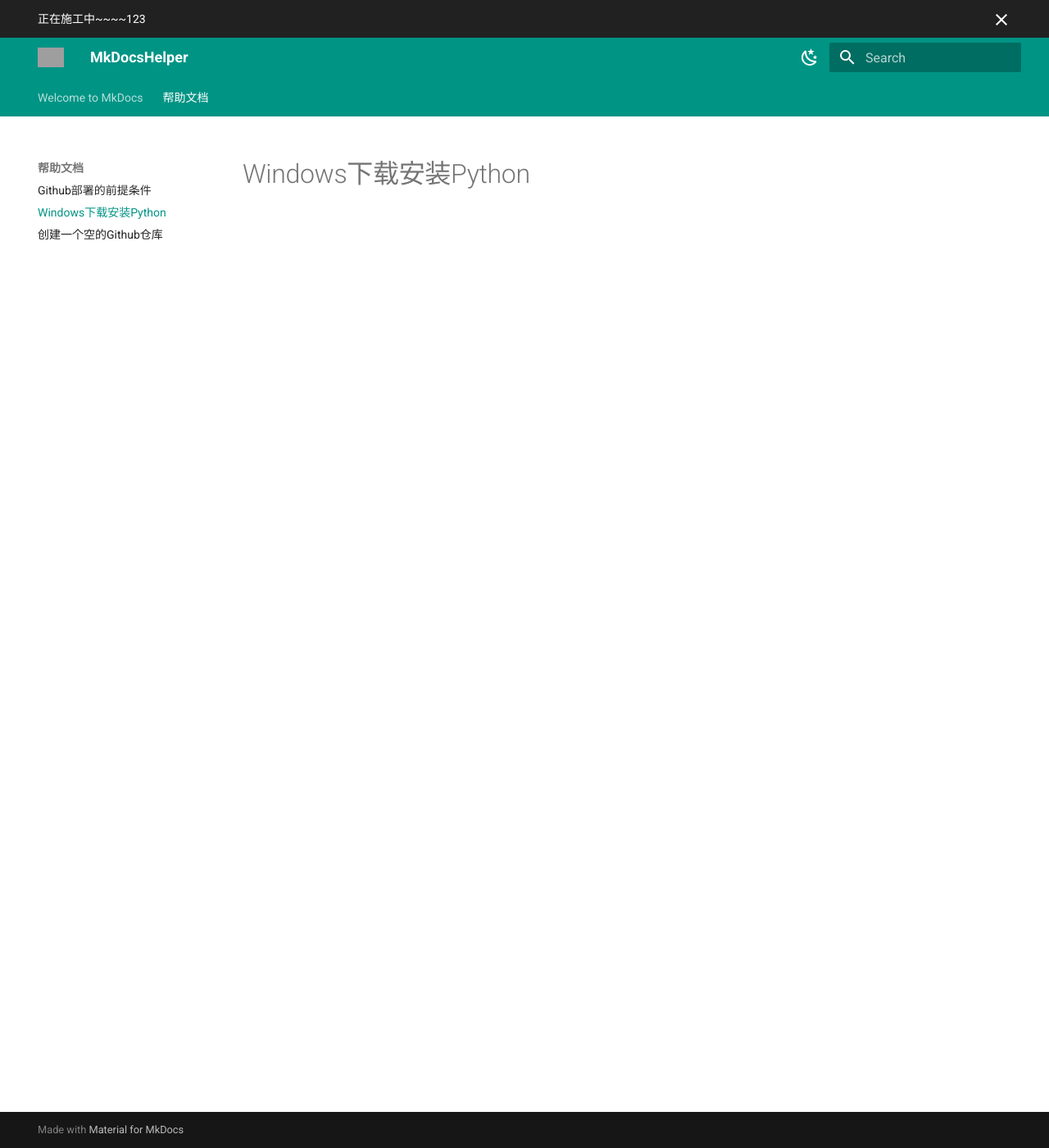
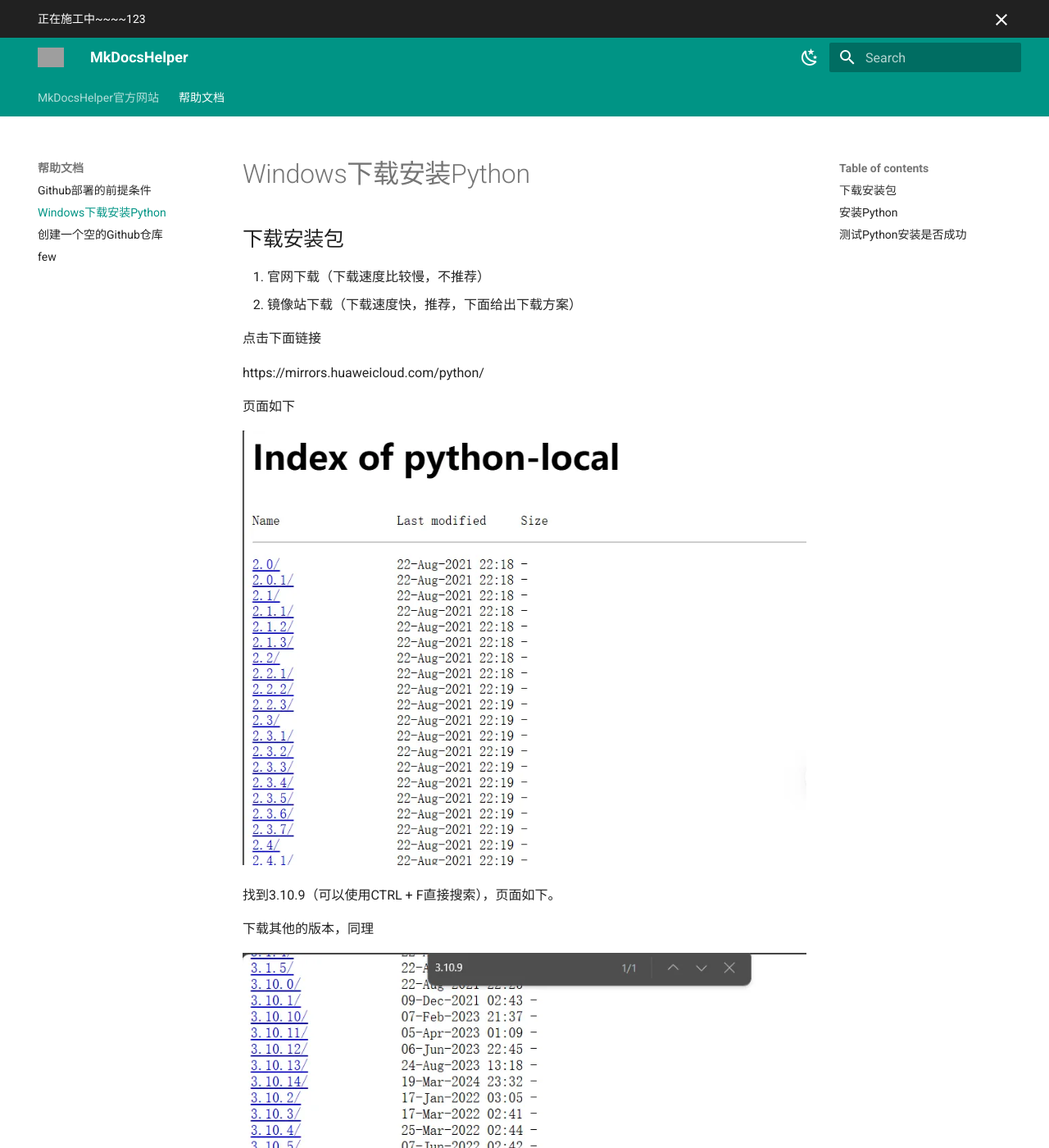
Before and after one commit to wzdworld/mkdocshelper, an MkDocs documentation site: the page built from docs/帮助文档/Windows下载安装Python.md, in a window 1280 px wide and 1400 px high. Shown: the whole window at 82% size. Built offline with MkDocs 1.6.1 and Material for MkDocs 9.7.7, drawn with Linux system fonts in a browser that asks for light colours; nearby versions of some CDN libraries; library files that are not in the unit come from our copies; some of the changed text lies outside the part shown; grey boxes are pictures that could not be loaded.

Commit message:
20240618

````diff
--- a/docs/帮助文档/Windows下载安装Python.md
+++ b/docs/帮助文档/Windows下载安装Python.md
@@ -1 +1,54 @@
 # Windows下载安装Python
+
+## 下载安装包
+
+1. 官网下载（下载速度比较慢，不推荐）
+2. 镜像站下载（下载速度快，推荐，下面给出下载方案）
+
+点击下面链接
+
+https://mirrors.huaweicloud.com/python/
+
+页面如下
+
+![image.png](./assets/1717925013115-6c587499-3332-4ef4-b458-93b4ca0606d4.webp)
+
+找到3.10.9（可以使用CTRL + F直接搜索），页面如下。
+
+下载其他的版本，同理
+
+![image.png](./assets/1717925077434-71c497c7-e945-46a2-83bb-e6f3f1b77029.webp)
+
+点击进入，选择下载python-3.10.9-amd64.exe即可
+
+![image.png](./assets/1717925176368-4f58942a-dea1-4568-8d07-37950e273b9c.webp)
+
+## 安装Python
+
+下载完的安装包是这个样子的，双击打开
+
+![image.png](./assets/1717925295208-d530cb2c-01ed-4a4d-b439-b08e38a0d26d.webp)
+
+勾选Add python.exe to PATH,点击Customize installation
+
+![image.png](./assets/1717925408547-a4ec7a5c-a799-48b7-8338-b00b71fd458f.webp)
+
+点击Next
+
+![image.png](./assets/1717925504598-ae1e96be-cd9d-439b-bfaa-af0ce77987eb.webp)
+
+设置你的Python的安装目录，然后点击安装。下载完之后关闭即可。
+
+![image.png](./assets/1717925617689-ef38489f-863a-4429-b555-b903ba8eae70.webp)
+
+## 测试Python安装是否成功
+
+打开命令行输入
+
+```bash
+python --version
+```
+
+显示类似于如下格式的信息，即表示下载成功
+
+![image.png](./assets/1717925813793-e65dbfa8-3487-40e1-94e7-906d9d29fa1b.webp)
````
Also changed, not shown: docs/index.md (+1 -17 lines), docs/帮助文档/Github部署的前提条件.md (+3 -3 lines), docs/帮助文档/创建一个静态网站项目.md (added, +7 -0 lines), docs/帮助文档/assets/1717925013115-6c587499-3332-4ef4-b458-93b4ca0606d4.webp (added), docs/帮助文档/assets/1717925077434-71c497c7-e945-46a2-83bb-e6f3f1b77029.webp (added), docs/帮助文档/assets/1717925176368-4f58942a-dea1-4568-8d07-37950e273b9c.webp (added), docs/帮助文档/assets/1717925295208-d530cb2c-01ed-4a4d-b439-b08e38a0d26d.webp (added), docs/帮助文档/assets/1717925408547-a4ec7a5c-a799-48b7-8338-b00b71fd458f.webp (added), docs/帮助文档/assets/1717925504598-ae1e96be-cd9d-439b-bfaa-af0ce77987eb.webp (added), docs/帮助文档/assets/1717925617689-ef38489f-863a-4429-b555-b903ba8eae70.webp (added), docs/帮助文档/assets/1717925813793-e65dbfa8-3487-40e1-94e7-906d9d29fa1b.webp (added), 2 other files.
